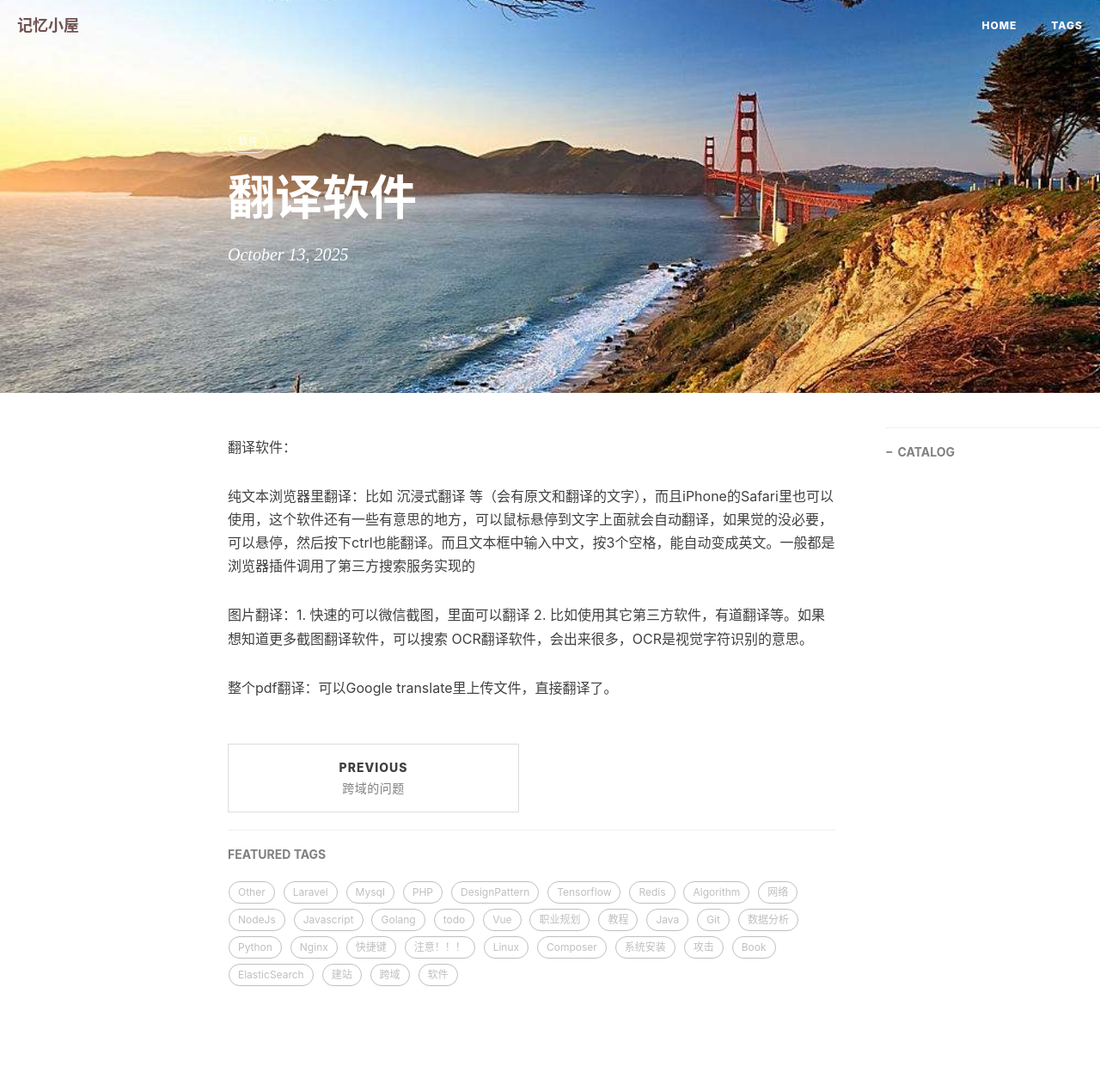
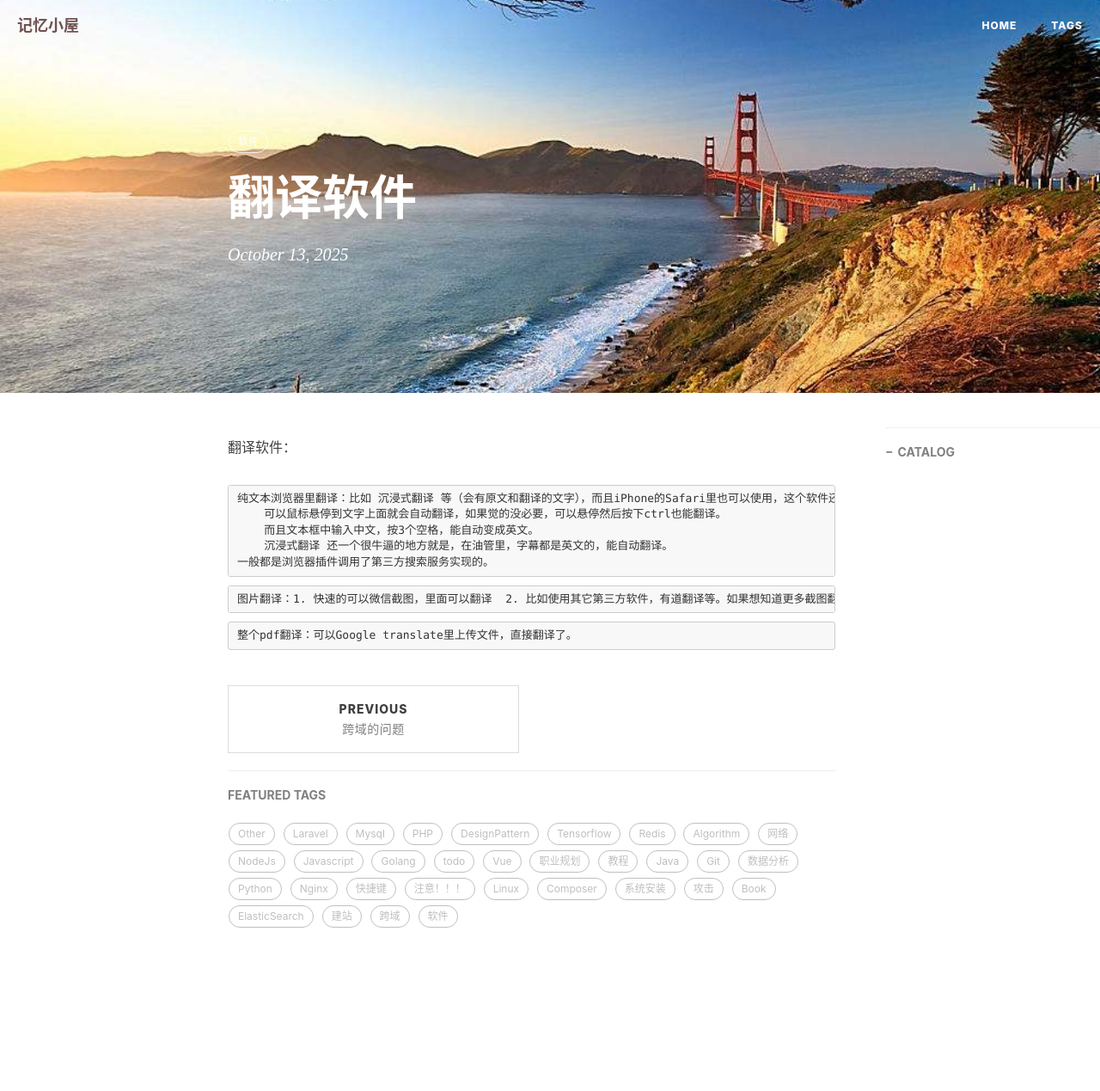
Before and after one commit to TearKnow/blog, a Jekyll site: the page built from _posts/2025-10-13-翻译软件.md, in a window 1280 px wide. Shown: the whole page at 86% size. Built offline with Jekyll 4.4.1, drawn with Linux system fonts in a browser that asks for light colours; comment, search, counter and statistics services are not loaded; after the commit the page ends 1201 px from its top, so only the background shows below that.

Commit message:
optimize

````diff
--- a/_posts/2025-10-13-翻译软件.md
+++ b/_posts/2025-10-13-翻译软件.md
@@ -9,8 +9,18 @@ tags:
 
 翻译软件：
 
-纯文本浏览器里翻译：比如 沉浸式翻译 等（会有原文和翻译的文字），而且iPhone的Safari里也可以使用，这个软件还有一些有意思的地方，可以鼠标悬停到文字上面就会自动翻译，如果觉的没必要，可以悬停，然后按下ctrl也能翻译。而且文本框中输入中文，按3个空格，能自动变成英文。一般都是浏览器插件调用了第三方搜索服务实现的
+```
+纯文本浏览器里翻译：比如 沉浸式翻译 等（会有原文和翻译的文字），而且iPhone的Safari里也可以使用，这个软件还有一些有意思的地方：
+    可以鼠标悬停到文字上面就会自动翻译，如果觉的没必要，可以悬停然后按下ctrl也能翻译。
+    而且文本框中输入中文，按3个空格，能自动变成英文。
+    沉浸式翻译 还一个很牛逼的地方就是，在油管里，字幕都是英文的，能自动翻译。
+一般都是浏览器插件调用了第三方搜索服务实现的。
+```
 
+```
 图片翻译：1. 快速的可以微信截图，里面可以翻译  2. 比如使用其它第三方软件，有道翻译等。如果想知道更多截图翻译软件，可以搜索 OCR翻译软件，会出来很多，OCR是视觉字符识别的意思。
+```
 
+```
 整个pdf翻译：可以Google translate里上传文件，直接翻译了。
+```
````
